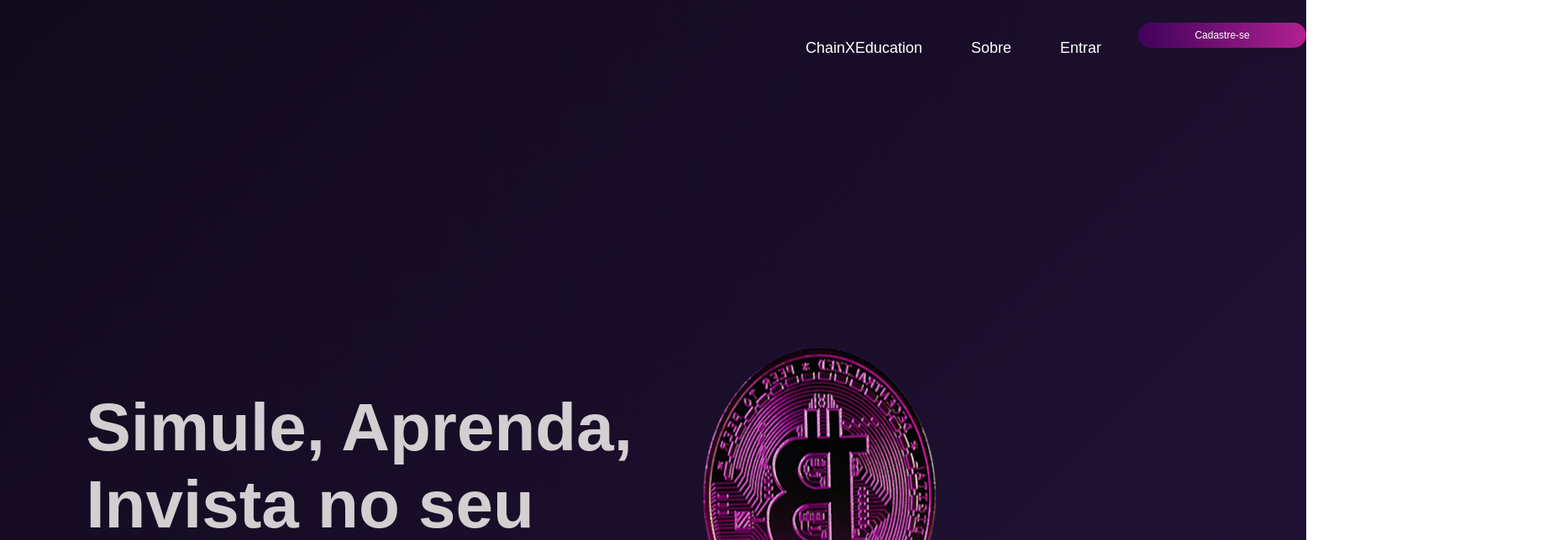
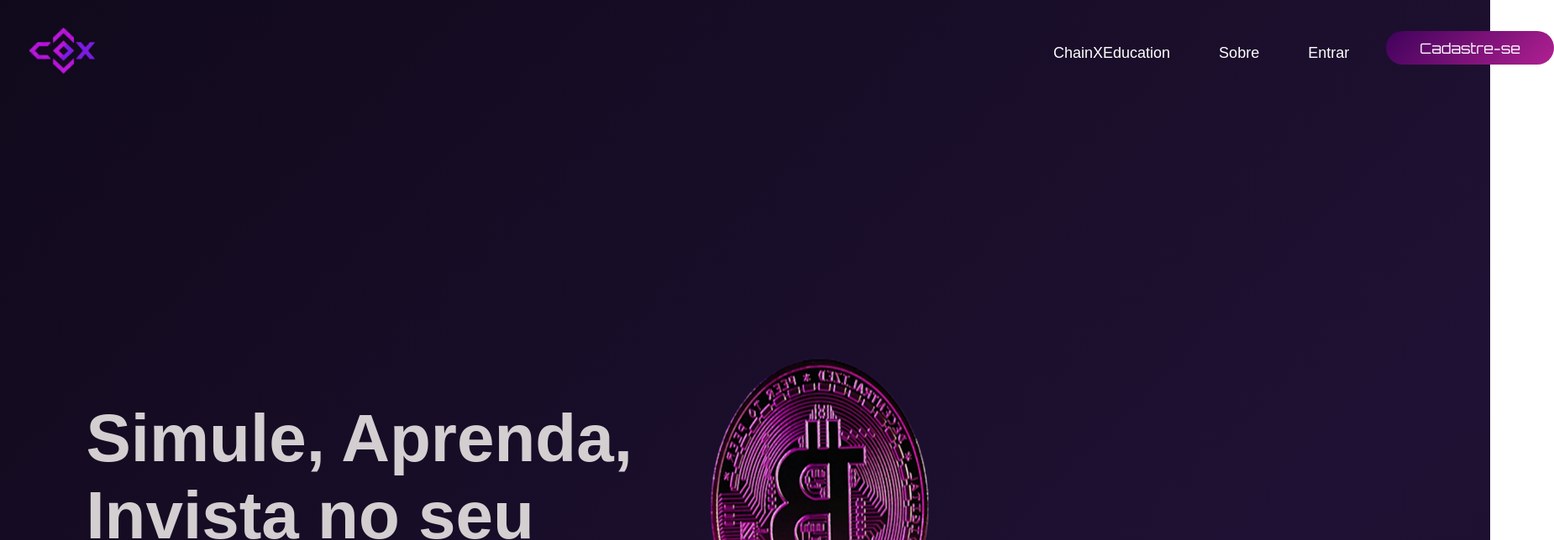
Before and after one commit to PedrosoEnzo/cripto, a React (Vite) app in the folder cripto-react/: page / in a window 1280 px wide. Shown: the top 644 px of the page at 84% size, 1850 px wide, since content can reach past the window. Built offline with nearby package versions, Linux system fonts and the light colour scheme.

Commit message:
arrumando botao da nav

```diff
--- a/cripto-react/src/components/Navbar.module.css
+++ b/cripto-react/src/components/Navbar.module.css
@@ -1,5 +1,5 @@
 /* Header/Navbar */
-header {
+.navbar {
     display: flex;
     justify-content: space-between;
     align-items: center;
@@ -40,12 +40,13 @@
 .cadastroButton {
     background: linear-gradient(135deg, #3f025b, #b12092);
     color: #fff;
-    height: 50px;
+    height: 40px;
     font-size: 20px;
-    margin-top: 10px;
+    margin-top: 17px;
     border: none;
     border-radius: 20px;
     font-family: 'Orbitron', sans-serif;
+    font-size: 17px;
     cursor: pointer;
     transition: background-color 0.3s ease, color 0.3s ease, box-shadow 0.3s ease;
     padding: 10px 20px;
--- a/cripto-react/src/components/Navbar.tsx
+++ b/cripto-react/src/components/Navbar.tsx
@@ -13,7 +13,7 @@
         <a href="/about" className={styles.nav}>Sobre</a>
         <a href="/login" className={styles.nav}>Entrar</a>
         <a href="/cadastro">
-            <button className="cadastroButton">Cadastre-se</button>
+            <button className={styles.cadastroButton}>Cadastre-se</button>
         </a>
       </nav>
     </header>
```
